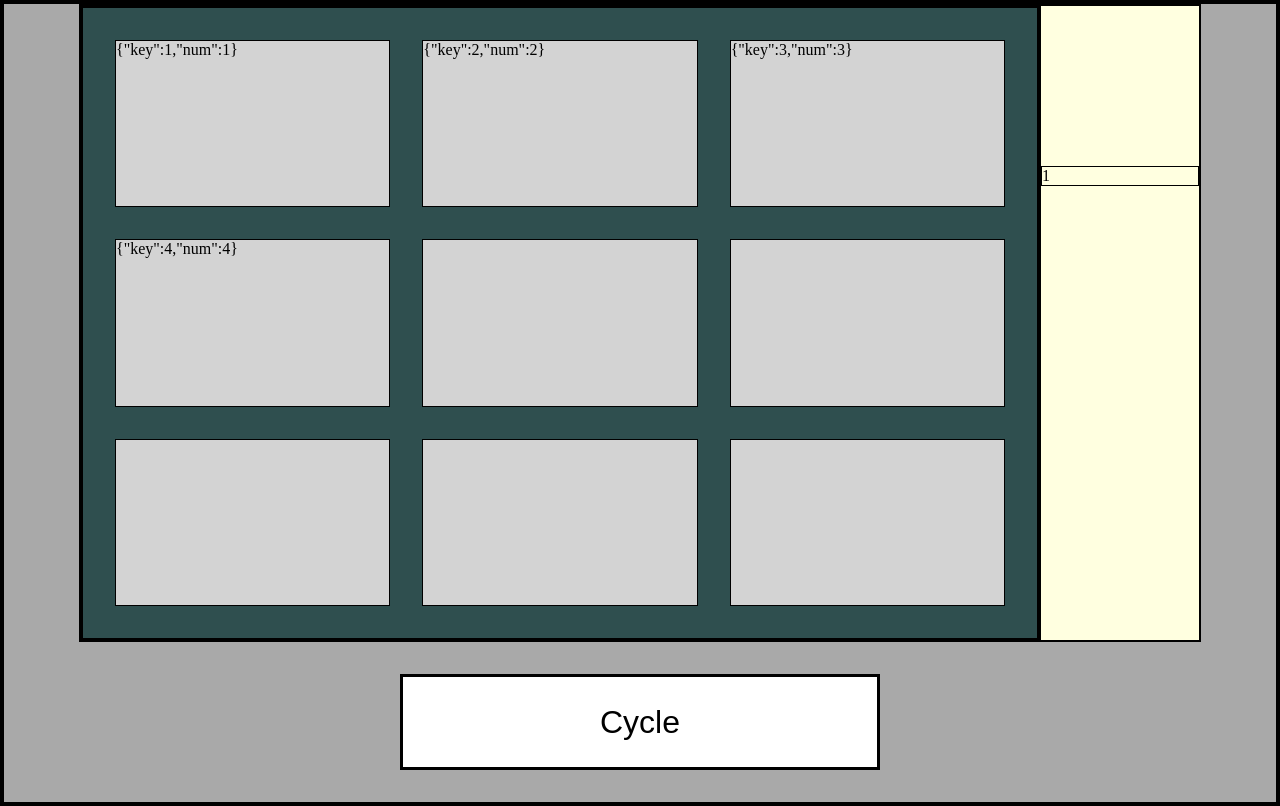
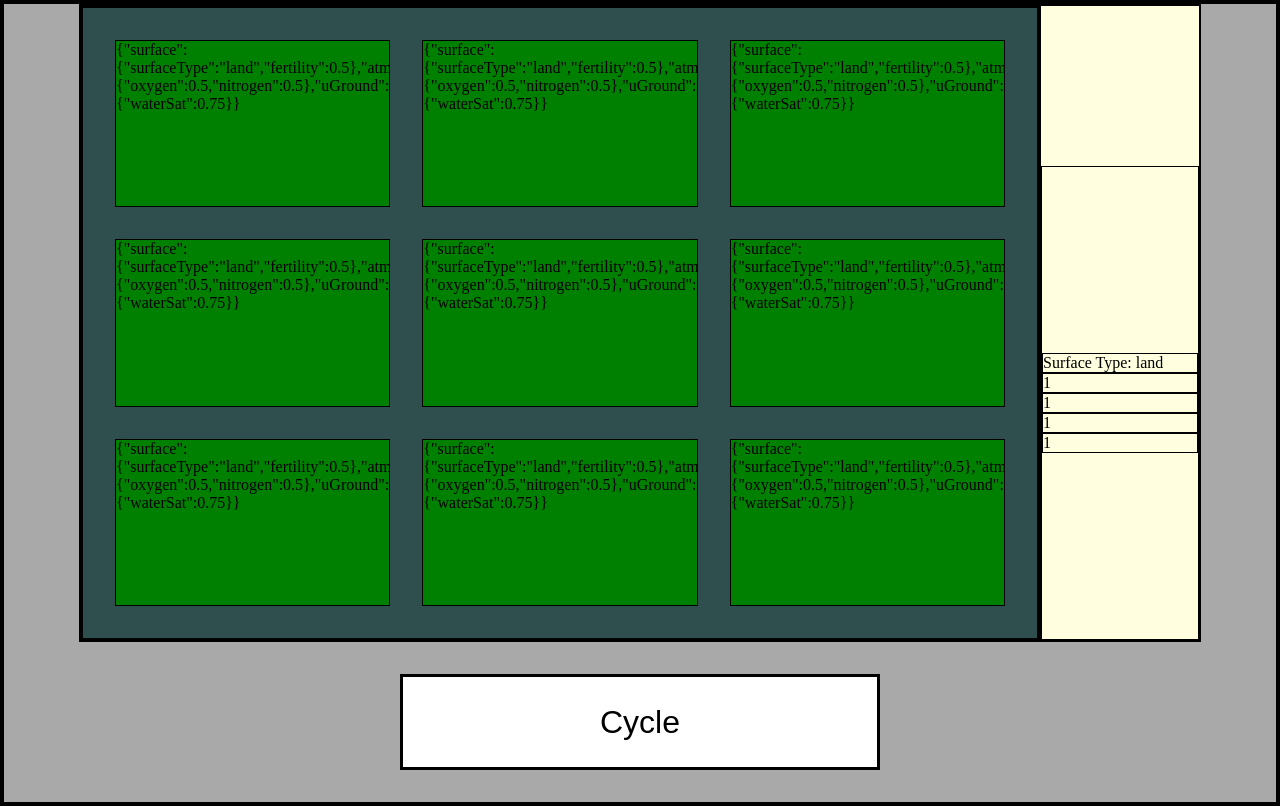
Before and after one commit to mtleonardjr/cycle-v1, a React (Create React App) app: page / in a window 1280 px wide. Built offline with nearby package versions, Linux system fonts and the light colour scheme.

Commit message:
added background color based on land vs water

```diff
--- a/src/App.css
+++ b/src/App.css
@@ -36,6 +36,10 @@
   overflow: scroll;
 }
 
+.grid-item:hover {
+  border: 5px solid white;
+}
+
 .info-panel {
   display: flex;
   flex-direction: column;
@@ -44,8 +48,12 @@
   justify-content: flex-start;
 }
 
-.info-item {
+.info-item-container {
+  flex-grow: 1;
   margin-top: 10em;
+  display: flex;
+  flex-direction: column;
+  justify-content: center;
 }
 
 .cycle-button {
@@ -67,3 +75,11 @@
 .cycle-button:active {
   transform: scale(0.98);
 }
+
+.background-blue {
+  background-color: mediumblue;
+}
+
+.background-green {
+  background-color: green;
+}
--- a/src/App.js
+++ b/src/App.js
@@ -1,16 +1,24 @@
 import './App.css';
 import Tile from './components/Tile'
+import Info from './components/Info'
 import { useState } from 'react'
 const Controller = require('./library/Controller')
 
 function App() {
-  // const initialArray = [
-  //   {"number":1},
-  //   {"number":1},
-  //   {"number":1},
-  //   {"number":1}
-  // ]
-  const [tileData, setTileData] = useState([{key:1,num:1},{key:2,num:2},{key:3,num:3},{key:4,num:4}])
+
+  const initialArray = [
+    {"surface":{"surfaceType":"land","fertility":0.5},"atmosphere":{"oxygen":0.5,"nitrogen":0.5},"uGround":{"waterSat":0.75}},
+    {"surface":{"surfaceType":"land","fertility":0.5},"atmosphere":{"oxygen":0.5,"nitrogen":0.5},"uGround":{"waterSat":0.75}},
+    {"surface":{"surfaceType":"land","fertility":0.5},"atmosphere":{"oxygen":0.5,"nitrogen":0.5},"uGround":{"waterSat":0.75}},
+    {"surface":{"surfaceType":"land","fertility":0.5},"atmosphere":{"oxygen":0.5,"nitrogen":0.5},"uGround":{"waterSat":0.75}},
+    {"surface":{"surfaceType":"land","fertility":0.5},"atmosphere":{"oxygen":0.5,"nitrogen":0.5},"uGround":{"waterSat":0.75}},
+    {"surface":{"surfaceType":"land","fertility":0.5},"atmosphere":{"oxygen":0.5,"nitrogen":0.5},"uGround":{"waterSat":0.75}},
+    {"surface":{"surfaceType":"land","fertility":0.5},"atmosphere":{"oxygen":0.5,"nitrogen":0.5},"uGround":{"waterSat":0.75}},
+    {"surface":{"surfaceType":"land","fertility":0.5},"atmosphere":{"oxygen":0.5,"nitrogen":0.5},"uGround":{"waterSat":0.75}},
+    {"surface":{"surfaceType":"land","fertility":0.5},"atmosphere":{"oxygen":0.5,"nitrogen":0.5},"uGround":{"waterSat":0.75}}
+  ]
+
+  const [tileData, setTileData] = useState(initialArray)
 
   const cycle = () => {
     // create a temporary copy of the State array
@@ -22,18 +30,8 @@ function App() {
     // Set the state to the value of the temporary array
     setTileData(controllerRes);
   }
+
   return (
-    // <div className="app-container">
-      // <div className='grid-container'>
-      //   <Tile data={tileData[0]}/>
-      //   <Tile data={tileData[1]}/>
-      //   <Tile data={tileData[2]}/>
-      //   <Tile data={tileData[3]}/>
-
-      // </div>
-    //   <button className='cycle-button' onClick={cycle}>Cycle</button>
-    // </div>
-
     <div className="app-container">
       <div className='ui-container'>
         <div className='grid-container'>
@@ -47,9 +45,9 @@ function App() {
           <Tile data={tileData[7]}/>
           <Tile data={tileData[8]}/>
         </div>
-        <div className='info-panel'>
-          <div className='info-item'>1</div>
-        </div>
+
+        <Info data={tileData[0]}/>
+
       </div>
       <button className='cycle-button' onClick={cycle}>Cycle</button>
     </div>
--- /dev/null
+++ b/src/components/Info.js
@@ -0,0 +1,17 @@
+import React from 'react'
+
+const Info = ({ data }) => {
+    return (
+        <div className='info-panel'>
+            <div className='info-item-container'>
+                <div className='info-item'>Surface Type: {data.surface.surfaceType}</div>
+                <div className='info-item'>1</div>
+                <div className='info-item'>1</div>
+                <div className='info-item'>1</div>
+                <div className='info-item'>1</div>
+            </div>
+        </div>
+    )
+}
+
+export default Info
--- a/src/components/Tile.js
+++ b/src/components/Tile.js
@@ -2,12 +2,12 @@ import React from 'react'
 
 const Tile = ({ data }) => {
 
-    // const getNumber = (data) => {
-    //     console.log(data);
-    //     return "1";
-    // }
+    // const isBackgroundRed = false;
+
     return (
-        <div className='grid-item' id='grid-item-one'>{JSON.stringify(data)}</div>
+        //<div className='grid-item' id='grid-item-one'>{JSON.stringify(data)}</div>
+
+        <div className={data.surface.surfaceType==='water' ? 'grid-item background-blue' : 'grid-item background-green'} onMouseEnter={() => console.log("TEST")}>{JSON.stringify(data)}</div>
     )
 
 }
--- a/src/library/Controller.js
+++ b/src/library/Controller.js
@@ -15,19 +15,31 @@ class Controller {
         // console.log(temp);
 
         const createTile = () => {
+
+            // resources that can be completely absent or abundent should be ints
+            // resources that exist as a ratio should be decimal units
+
             let tile = {
                 surface: {
-                    surfaceType: "land",
-                    fertility: .5
+                    surfaceType: "",
+                    altitude: (Math.random()*40+40),
+                    waterLevel: 60
                 },
                 atmosphere: {
                     oxygen: .5,
                     nitrogen: .5
                 },
                 uGround: {
-                    waterSat: .75
+                    organicSoil: 50
                 }
             }
+
+            if(tile.surface.altitude>tile.surface.waterLevel){
+                tile.surface.surfaceType = "land"
+            } else {
+                tile.surface.surfaceType = "water"
+            }
+
             return tile;
         }
 
```
